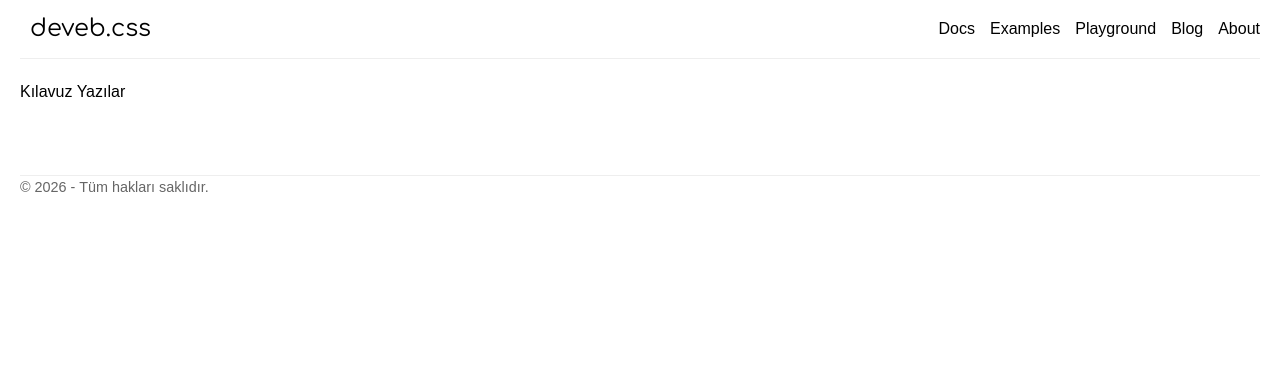
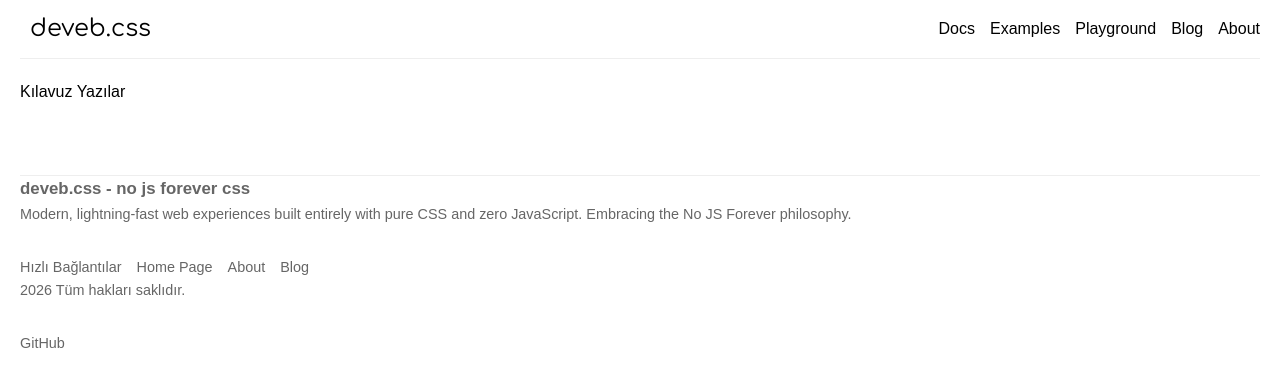
Before and after one commit to data-deveb/deveb.css, a Jekyll site: the page built from devebpages/index.markdown, in a window 1280 px wide. Shown: the top 387 px of the page. Built offline with Jekyll 4.4.1, drawn with Linux system fonts in a browser that asks for light colours.

Commit message:
footer eklendi.

```diff
--- a/devebpages/_config.yml
+++ b/devebpages/_config.yml
@@ -18,17 +18,14 @@
 # You can create any custom variable you would like, and they will be accessible
 # in the templates via {{ site.myvariable }}.
 
-title: Deveb.css No JS Forever CSS
+title: deveb.css - no js forever css
 email: your-email@example.com
 description: >- # this means to ignore newlines until "baseurl:"
-  Write an awesome description for your new site here. You can edit this
-  line in _config.yml. It will appear in your document head meta (for
-  Google search results) and in your feed.xml site description.
+  Modern, lightning-fast web experiences built entirely with pure CSS and zero JavaScript. Embracing the No JS Forever philosophy.
 markdown: kramdown
 baseurl: "/deveb.css" # the subpath of your site, e.g. /blog
 url: "https://data-deveb.github.io" # the base hostname & protocol for your site, e.g. http://example.com
-twitter_username: jekyllrb
-github_username:  jekyll
+github_username:  data-deveb
 
 # Build settings
 # theme: minima
--- /dev/null
+++ b/devebpages/_includes/footer.html
@@ -0,0 +1,32 @@
+<div class="(1/1)">
+    <div class="(1/1)">
+
+      <!-- Sol Sütun: Site Hakkında veya Künye -->
+      <div class="(12/12)">
+        <h3>{{ site.title }}</h3>
+        <p>{{ site.description }}</p>
+      </div>
+
+      <!-- Orta Sütun: Hızlı Bağlantılar -->
+      <div class="(12/12)">
+        <ul class="contact-list (1/1)">
+          <li>Hızlı Bağlantılar</li>
+          <li><a href="{{ '/' | relative_url }}">Home Page</a></li>
+          <li><a href="{{ '/about/' | relative_url }}">About</a></li>
+          <li><a href="{{ '/blog/' | relative_url }}">Blog</a></li>
+        </ul>
+      </div>
+
+      <!-- Sağ Sütun: Sosyal Medya ve Telif -->
+      <div class="(12/12)">
+        <p>{{ site.time | date: '%Y' }} Tüm hakları saklıdır.</p>
+        {% if site.github_username %}
+          <a href="https://github.com/{{ site.github_username }}" target="_blank" rel="noopener">GitHub</a>
+        {% endif %}
+        {% if site.twitter_username %}
+          <a href="https://twitter.com/{{ site.twitter_username }}" target="_blank" rel="noopener">Twitter</a>
+        {% endif %}
+      </div>
+
+    </div>
+  </div>
--- a/devebpages/_layouts/default.html
+++ b/devebpages/_layouts/default.html
@@ -29,7 +29,7 @@
     </main>
 
     <footer xs="(1/1)">
-        <p>&copy; 2026 - Tüm hakları saklıdır.</p>
+        {% include footer.html %}
     </footer>
 </body>
 </html>
--- a/devebpages/assets/css/style.css
+++ b/devebpages/assets/css/style.css
@@ -8,7 +8,7 @@
 .site-nav{
     margin-left: auto;
 }
-.site-nav .trigger{
+.site-nav .trigger, .contact-list{
     gap: 15px;
 }
 
```
Also changed, not shown: 3 other files.
